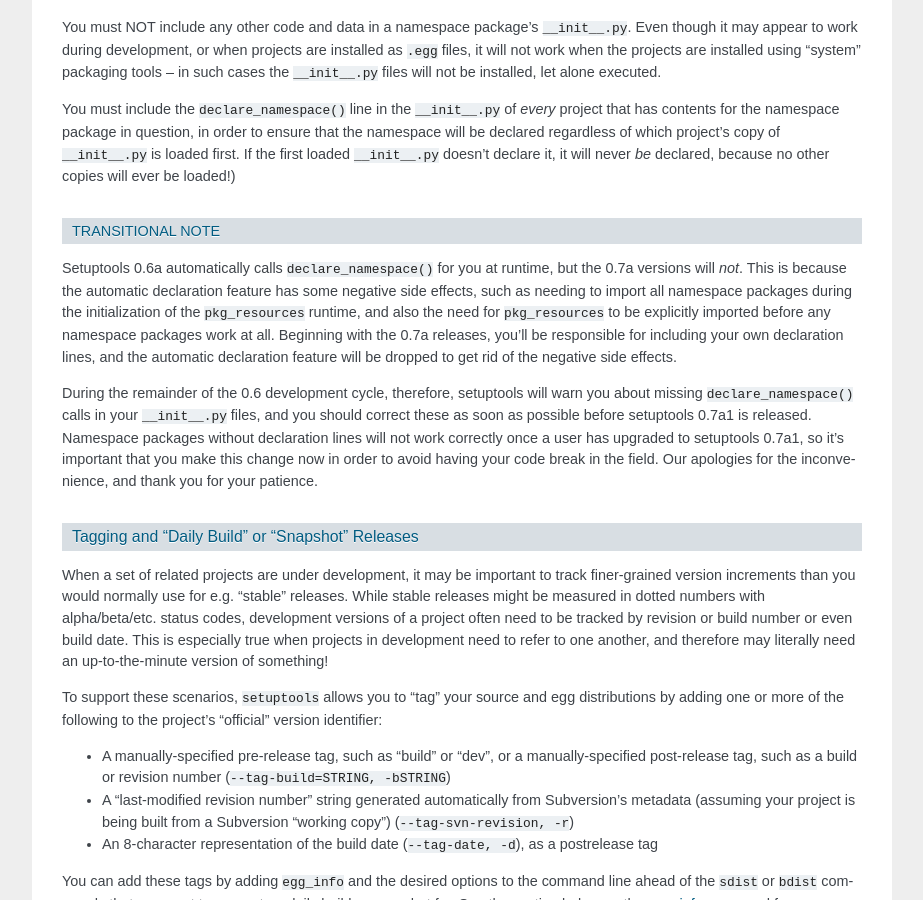
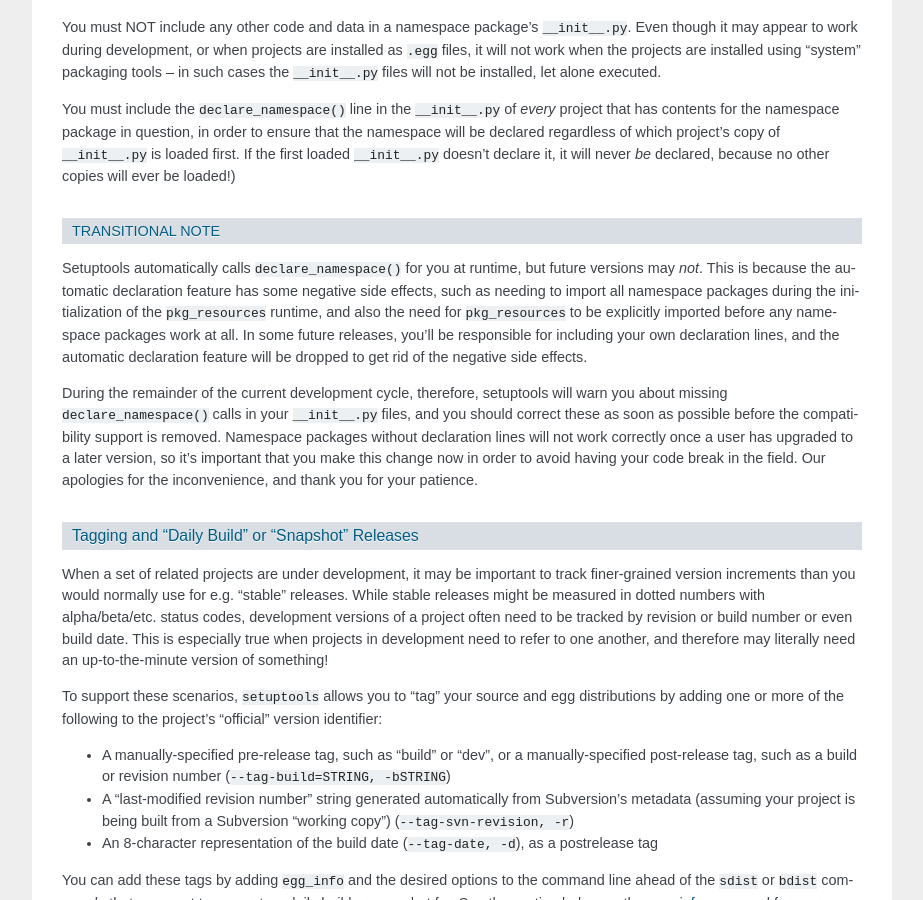
Before and after one commit to Distrotech/setuptools, a Sphinx documentation site: the page built from docs/setuptools.txt, in a window 1280 px wide and 900 px high, scrolled down 21526 px. Shown: the whole window, without its empty margins (198-1121 px from the left). Built offline with Sphinx 7.4.7, drawn with Linux system fonts in a browser that asks for light colours; the version number is read from the project's files by our own code.

Commit message:
Update transitional note to reflect that the change never took place.

```diff
--- a/docs/setuptools.txt
+++ b/docs/setuptools.txt
@@ -1378,20 +1378,21 @@
 TRANSITIONAL NOTE
 ~~~~~~~~~~~~~~~~~
 
-Setuptools 0.6a automatically calls ``declare_namespace()`` for you at runtime,
-but the 0.7a versions will *not*.  This is because the automatic declaration
+Setuptools automatically calls ``declare_namespace()`` for you at runtime,
+but future versions may *not*.  This is because the automatic declaration
 feature has some negative side effects, such as needing to import all namespace
 packages during the initialization of the ``pkg_resources`` runtime, and also
 the need for ``pkg_resources`` to be explicitly imported before any namespace
-packages work at all.  Beginning with the 0.7a releases, you'll be responsible
+packages work at all.  In some future releases, you'll be responsible
 for including your own declaration lines, and the automatic declaration feature
 will be dropped to get rid of the negative side effects.
 
-During the remainder of the 0.6 development cycle, therefore, setuptools will
-warn you about missing ``declare_namespace()`` calls in your ``__init__.py``
-files, and you should correct these as soon as possible before setuptools 0.7a1
-is released.  Namespace packages without declaration lines will not work
-correctly once a user has upgraded to setuptools 0.7a1, so it's important that
+During the remainder of the current development cycle, therefore, setuptools
+will warn you about missing ``declare_namespace()`` calls in your
+``__init__.py`` files, and you should correct these as soon as possible
+before the compatibility support is removed.
+Namespace packages without declaration lines will not work
+correctly once a user has upgraded to a later version, so it's important that
 you make this change now in order to avoid having your code break in the field.
 Our apologies for the inconvenience, and thank you for your patience.
 
```
